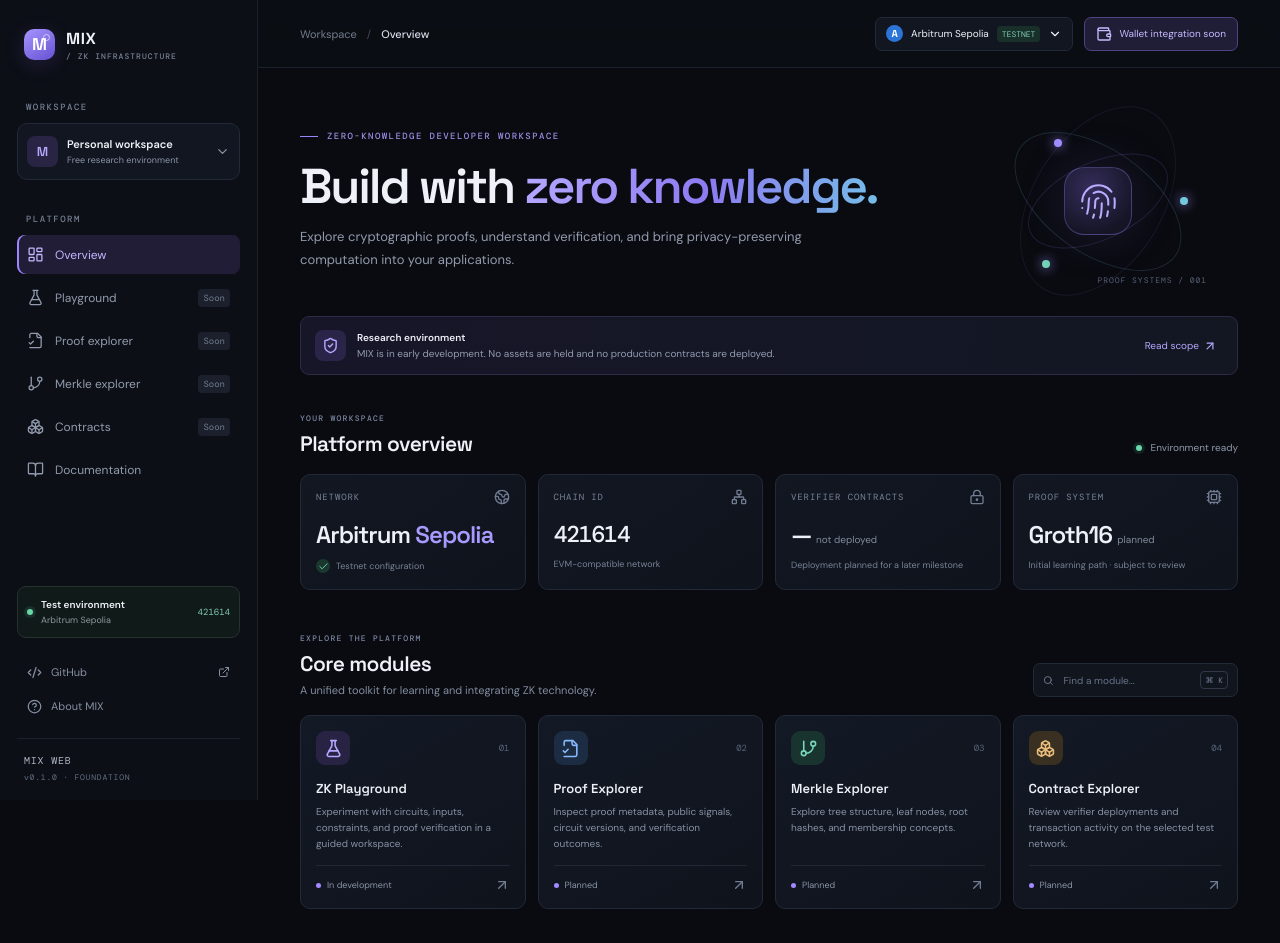
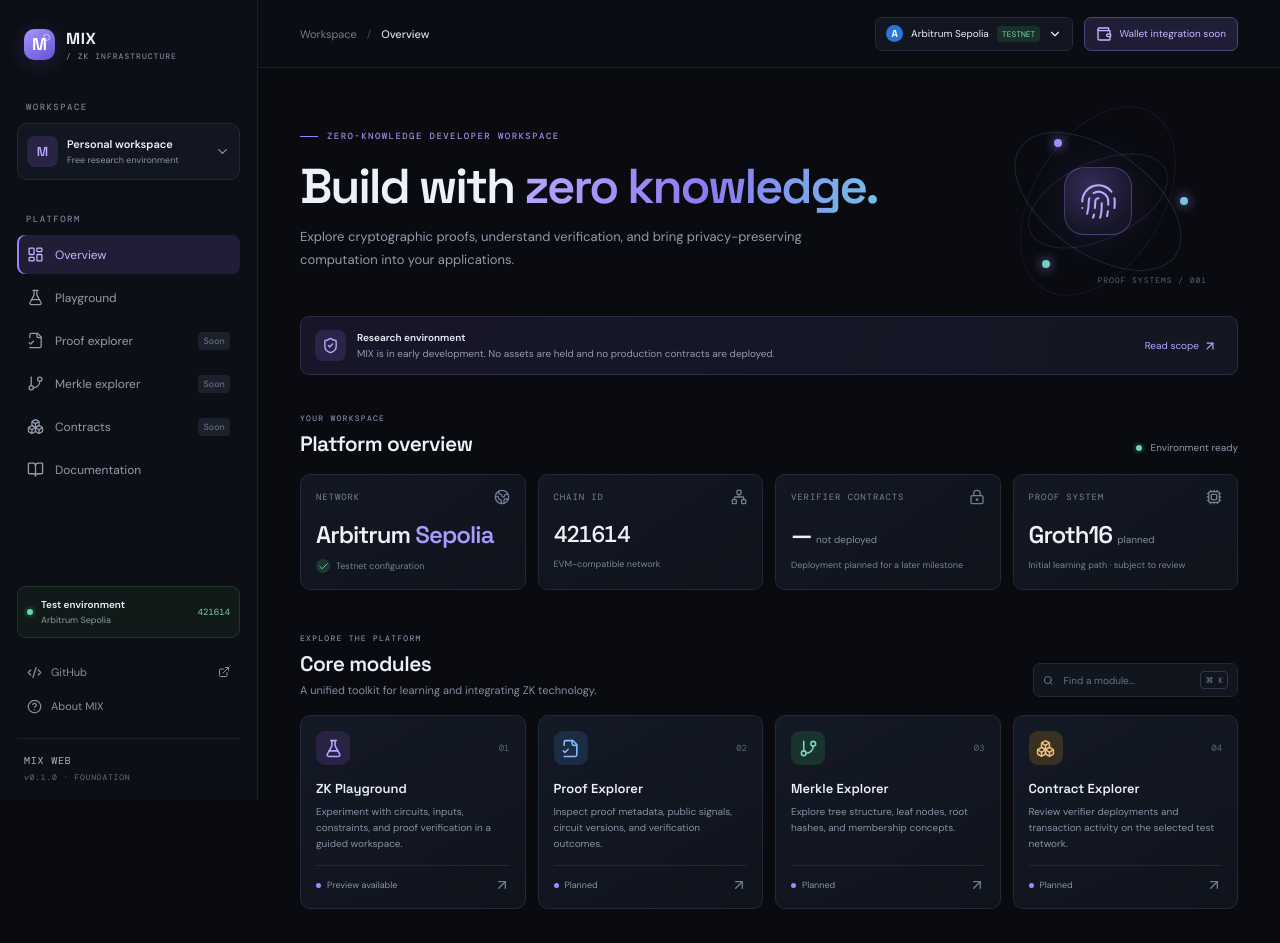
Before and after one commit to VestinNetwork/mix, a Next.js app: page / in a window 1280 px wide. Shown: the top 943 px of the page. Built offline with nearby package versions, Linux system fonts and the light colour scheme.

Commit message:
Update dashboard status for available Playground preview

```diff
--- a/app/page.tsx
+++ b/app/page.tsx
@@ -34,7 +34,7 @@ type Section = "Overview" | "Playground" | "Proof explorer" | "Merkle explorer"
 
 const navItems: { label: Section; icon: typeof LayoutDashboard; tag?: string }[] = [
   { label: "Overview", icon: LayoutDashboard },
-  { label: "Playground", icon: FlaskConical, tag: "Soon" },
+  { label: "Playground", icon: FlaskConical },
   { label: "Proof explorer", icon: FileCheck2, tag: "Soon" },
   { label: "Merkle explorer", icon: GitBranch, tag: "Soon" },
   { label: "Contracts", icon: Boxes, tag: "Soon" },
@@ -47,7 +47,7 @@ const modules = [
     title: "ZK Playground",
     description: "Experiment with circuits, inputs, constraints, and proof verification in a guided workspace.",
     icon: FlaskConical,
-    status: "In development",
+    status: "Preview available",
     tone: "violet"
   },
   {
```
